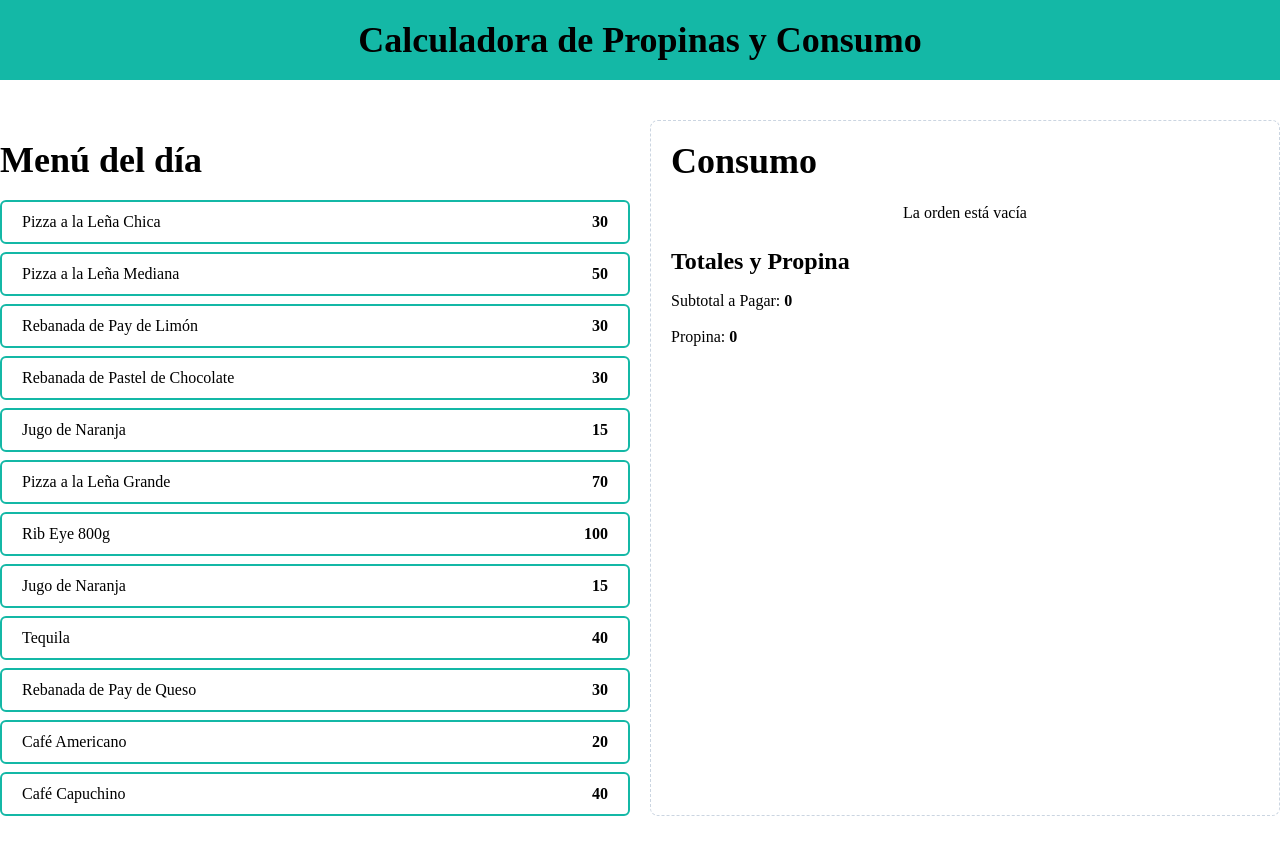
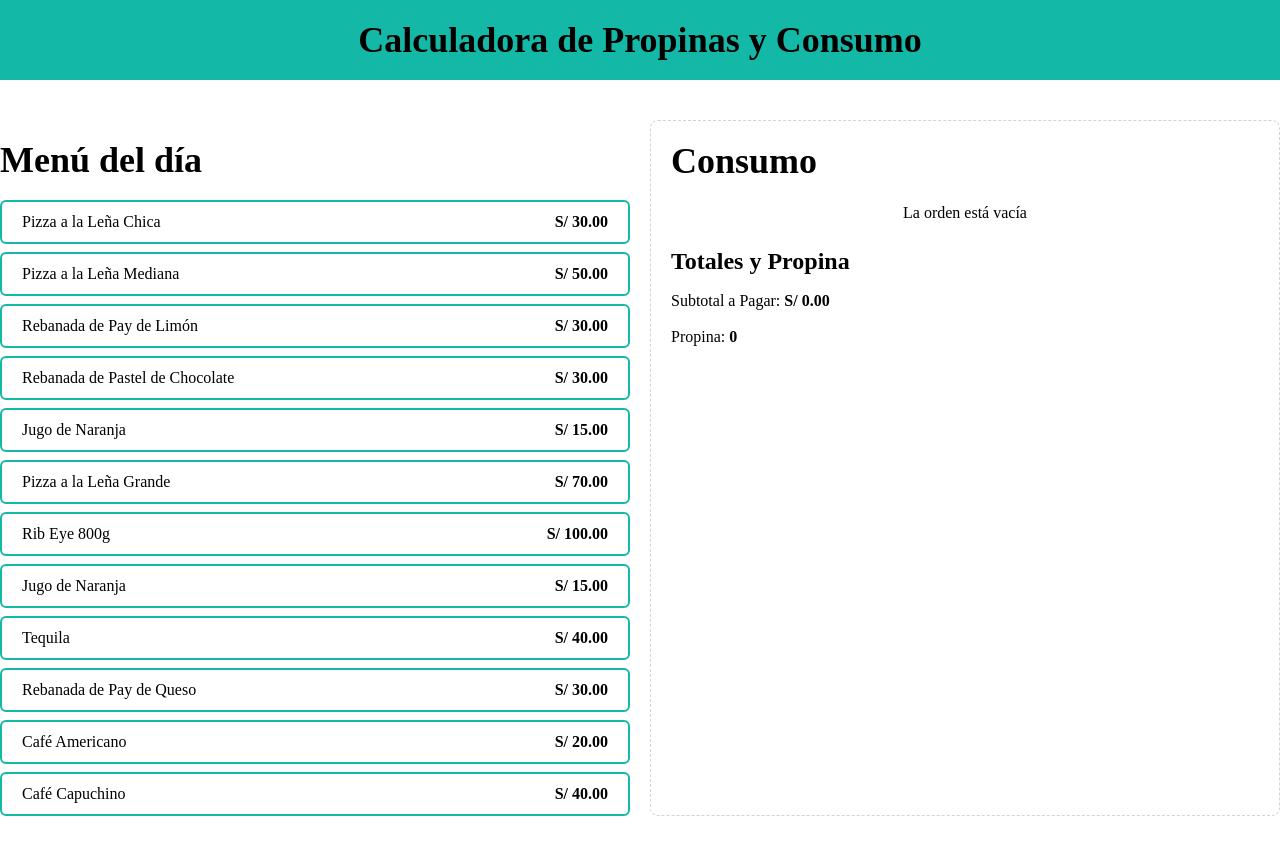
Before and after one commit to BryanLlana/Baksheesh_Calculator, a React (Vite) app: page / in a window 1280 px wide. Built offline with nearby package versions, Linux system fonts and the light colour scheme.

Commit message:
formatNumberToPen function

```diff
--- a/src/components/MenuItem.tsx
+++ b/src/components/MenuItem.tsx
@@ -1,3 +1,4 @@
+import { formatNumberToPen } from "../helpers"
 import { MenuItem } from "../types"
 
 type Props = {
@@ -13,7 +14,7 @@ const MenuItem = ({ item, addItem }: Props) => {
       className="w-full border-teal-500 hover:bg-teal-400 border-2 py-2 px-5 flex justify-between rounded-md"
     >
       <p>{name}</p>
-      <p className="font-black">{price}</p>
+      <p className="font-black">{formatNumberToPen(price)}</p>
     </button>
   )
 }
--- a/src/components/OrderContents.tsx
+++ b/src/components/OrderContents.tsx
@@ -1,3 +1,4 @@
+import { formatNumberToPen } from "../helpers"
 import { OrderItem } from "../types"
 
 type Props = {
@@ -15,8 +16,8 @@ const OrderContents = ({ orders, deleteItem }: Props) => {
         : ( orders.map(order => (
           <div key={order.id} className="flex justify-between items-center border-t border-gray-200 py-3 last-of-type:border-b">
             <div>
-              <p className="text-lg">{order.name} - {order.price}</p>
-              <p className="font-bold">Cantidad: {order.quantity} - {order.quantity * order.price}</p>
+              <p className="text-lg">{order.name} - {formatNumberToPen(order.price)}</p>
+              <p className="font-bold">Cantidad: {order.quantity} - {formatNumberToPen(order.quantity * order.price)}</p>
             </div>
             <button
               className="bg-red-600 h-8 w-8 rounded-full text-white font-bold"
--- a/src/components/OrderTotals.tsx
+++ b/src/components/OrderTotals.tsx
@@ -1,3 +1,5 @@
+import { formatNumberToPen } from "../helpers"
+
 type Props = {
   subTotal: number
 }
@@ -8,7 +10,7 @@ const OrderTotals = ({ subTotal }: Props) => {
       <div className="space-y-3">
         <h2 className="font-bold text-2xl">Totales y Propina</h2>
         <p>Subtotal a Pagar:
-          <span className="font-bold"> {subTotal}</span>
+          <span className="font-bold"> {formatNumberToPen(subTotal)}</span>
         </p>
         <p>Propina:
           <span className="font-bold"> 0</span>
--- /dev/null
+++ b/src/helpers/index.ts
@@ -0,0 +1,6 @@
+export const formatNumberToPen = (price: number) => {
+  return price.toLocaleString('es-PE', {
+    style: 'currency',
+    currency: 'PEN'
+  })
+}
```
